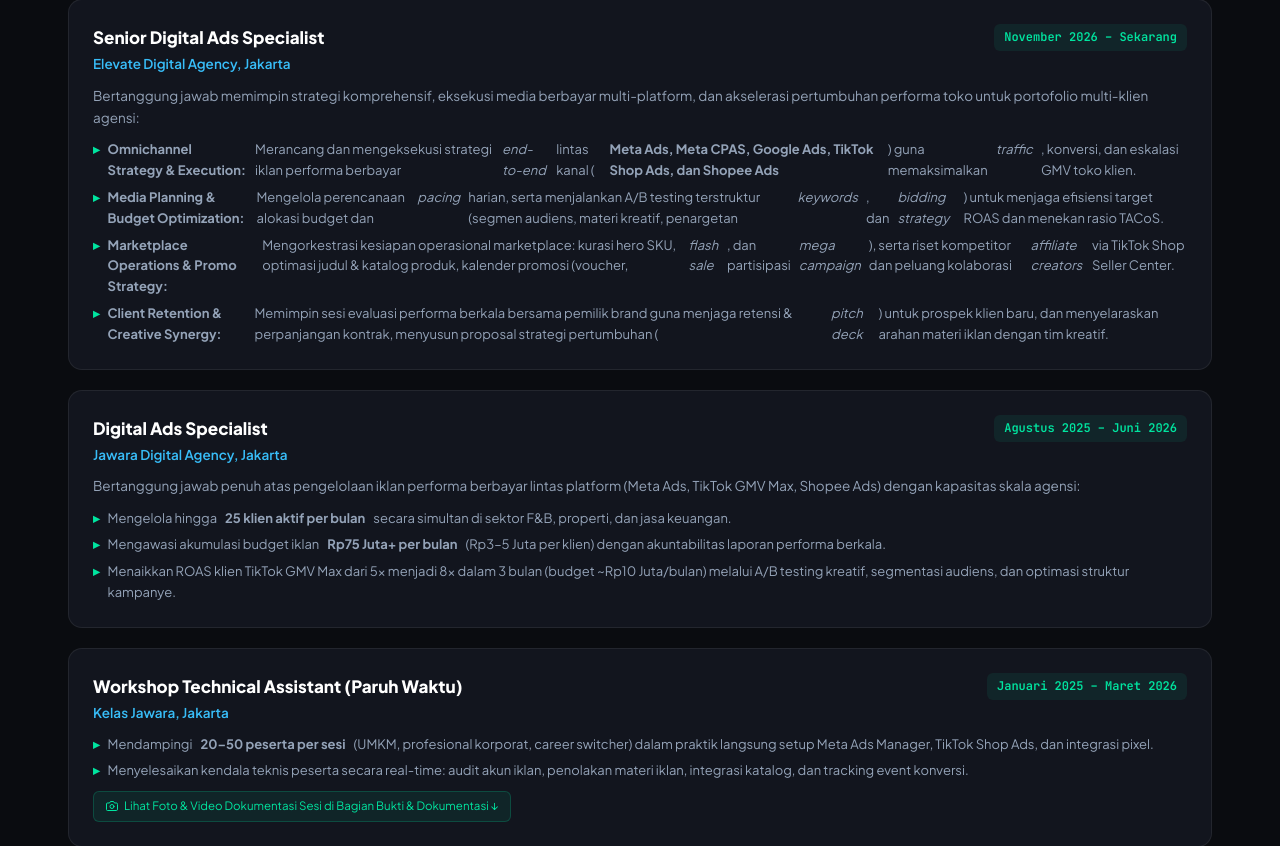
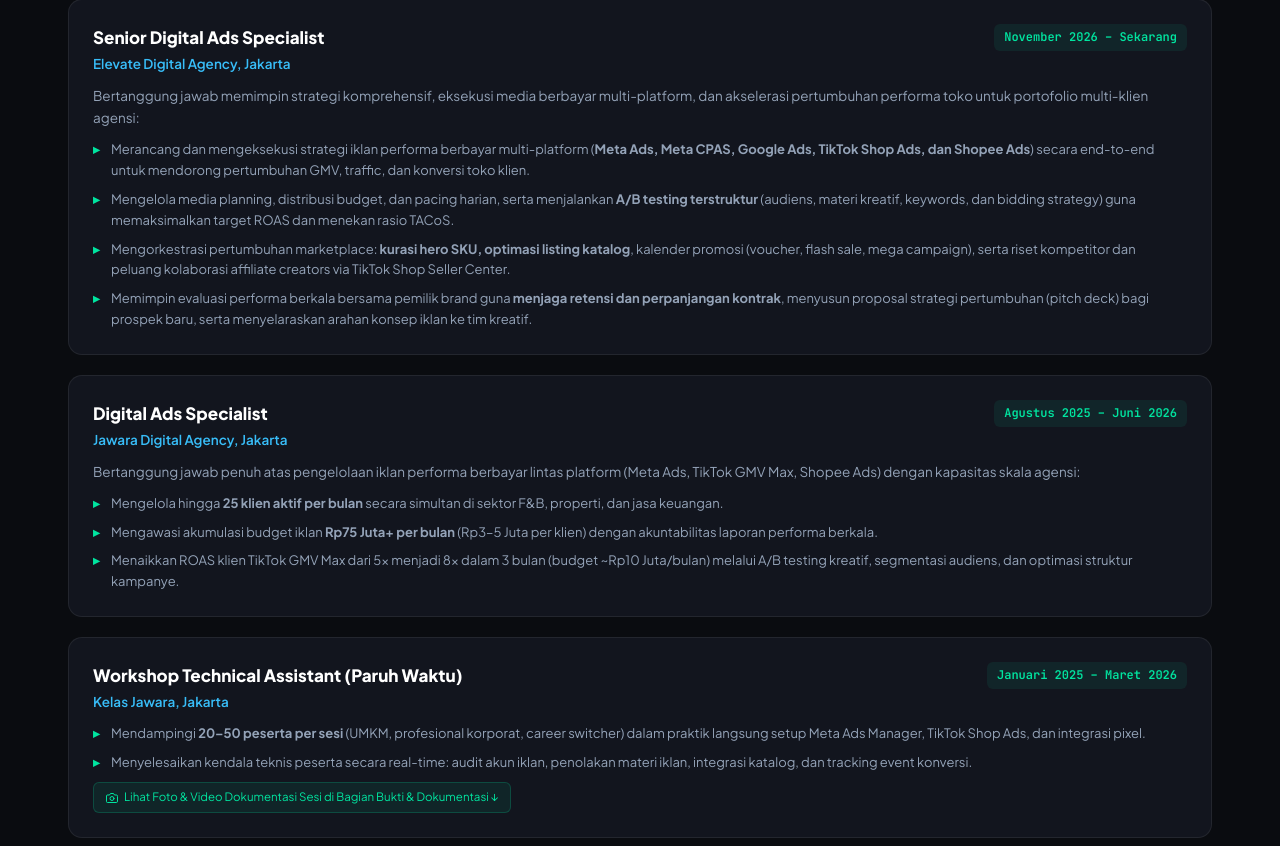
Before and after one commit to faisal686/portofolio, a plain HTML site: page index.html in a window 1280 px wide. Shown: the part 887-1733 px from the top of the page. Drawn offline with Linux system fonts and the light colour scheme.

Commit message:
fix(layout): fix broken timeline-bullets flex layout and reformat bullet text

```diff
--- a/index.html
+++ b/index.html
@@ -247,12 +247,12 @@ section + section { border-top: 1px solid var(--border); }
   padding: 4px 10px; border-radius: 6px; font-weight: 600;
 }
 .timeline-desc { font-size: 13.5px; color: var(--text-secondary); line-height: 1.65; }
-.timeline-bullets { list-style: none; margin-top: 10px; display: flex; flex-direction: column; gap: 6px; }
+.timeline-bullets { list-style: none; margin-top: 10px; display: flex; flex-direction: column; gap: 8px; }
 .timeline-bullets li {
-  font-size: 13px; color: var(--text-secondary); display: flex; align-items: flex-start; gap: 8px;
+  font-size: 13px; color: var(--text-secondary); position: relative; padding-left: 18px; line-height: 1.6; display: block;
 }
 .timeline-bullets li::before {
-  content: '▸'; color: var(--accent); font-weight: bold; flex-shrink: 0;
+  content: '▸'; color: var(--accent); font-weight: bold; position: absolute; left: 0; top: 0;
 }
 
 /* INISIATIF MANDIRI COMPACT BOX */
@@ -817,10 +817,10 @@ footer {
         Bertanggung jawab memimpin strategi komprehensif, eksekusi media berbayar multi-platform, dan akselerasi pertumbuhan performa toko untuk portofolio multi-klien agensi:
       </p>
       <ul class="timeline-bullets">
-        <li><strong>Omnichannel Strategy &amp; Execution:</strong> Merancang dan mengeksekusi strategi iklan performa berbayar <em>end-to-end</em> lintas kanal (<strong>Meta Ads, Meta CPAS, Google Ads, TikTok Shop Ads, dan Shopee Ads</strong>) guna memaksimalkan <em>traffic</em>, konversi, dan eskalasi GMV toko klien.</li>
-        <li><strong>Media Planning &amp; Budget Optimization:</strong> Mengelola perencanaan alokasi budget dan <em>pacing</em> harian, serta menjalankan A/B testing terstruktur (segmen audiens, materi kreatif, penargetan <em>keywords</em>, dan <em>bidding strategy</em>) untuk menjaga efisiensi target ROAS dan menekan rasio TACoS.</li>
-        <li><strong>Marketplace Operations &amp; Promo Strategy:</strong> Mengorkestrasi kesiapan operasional marketplace: kurasi hero SKU, optimasi judul &amp; katalog produk, kalender promosi (voucher, <em>flash sale</em>, dan partisipasi <em>mega campaign</em>), serta riset kompetitor dan peluang kolaborasi <em>affiliate creators</em> via TikTok Shop Seller Center.</li>
-        <li><strong>Client Retention &amp; Creative Synergy:</strong> Memimpin sesi evaluasi performa berkala bersama pemilik brand guna menjaga retensi &amp; perpanjangan kontrak, menyusun proposal strategi pertumbuhan (<em>pitch deck</em>) untuk prospek klien baru, dan menyelaraskan arahan materi iklan dengan tim kreatif.</li>
+        <li>Merancang dan mengeksekusi strategi iklan performa berbayar multi-platform (<strong>Meta Ads, Meta CPAS, Google Ads, TikTok Shop Ads, dan Shopee Ads</strong>) secara end-to-end untuk mendorong pertumbuhan GMV, traffic, dan konversi toko klien.</li>
+        <li>Mengelola media planning, distribusi budget, dan pacing harian, serta menjalankan <strong>A/B testing terstruktur</strong> (audiens, materi kreatif, keywords, dan bidding strategy) guna memaksimalkan target ROAS dan menekan rasio TACoS.</li>
+        <li>Mengorkestrasi pertumbuhan marketplace: <strong>kurasi hero SKU, optimasi listing katalog</strong>, kalender promosi (voucher, flash sale, mega campaign), serta riset kompetitor dan peluang kolaborasi affiliate creators via TikTok Shop Seller Center.</li>
+        <li>Memimpin evaluasi performa berkala bersama pemilik brand guna <strong>menjaga retensi dan perpanjangan kontrak</strong>, menyusun proposal strategi pertumbuhan (pitch deck) bagi prospek baru, serta menyelaraskan arahan konsep iklan ke tim kreatif.</li>
       </ul>
     </div>
 
```
